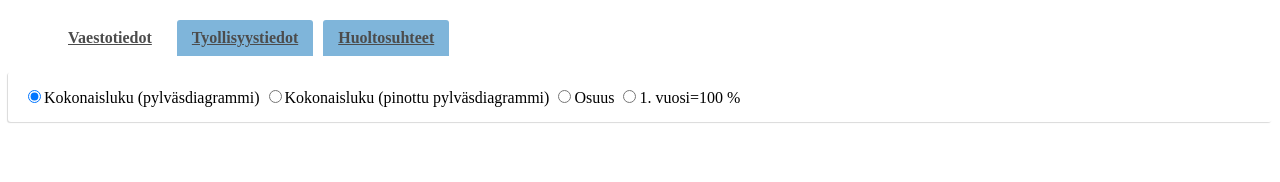
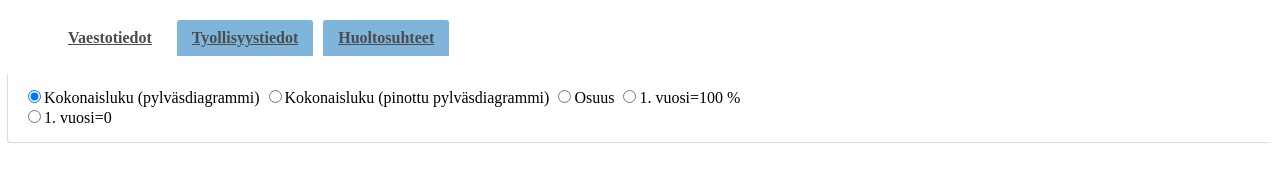
Before and after one commit to orani/orani.github.io, a Jekyll site: the page portfolio/project3/index.html, which Jekyll copies as it is, in a window 1280 px wide. Shown: the part 181-363 px from the top of the page. Built offline with Jekyll 4.4.1, drawn with Linux system fonts in a browser that asks for light colours; nearby versions of some CDN libraries; comment, search, counter and statistics services are not loaded.

Commit message:
Update index.html

```diff
--- a/portfolio/project3/index.html
+++ b/portfolio/project3/index.html
@@ -136,7 +136,8 @@ h1 {
 <input name="vaestotietokuva_tyyppi" id="vaestotietokuva_tyyppi_N" type="radio" value="kokonaisluku" checked=true >Kokonaisluku (pylväsdiagrammi)
 <input name="vaestotietokuva_tyyppi" id="vaestotietokuva_tyyppi_NP" type="radio" value="kokonaisluku_pinottu" >Kokonaisluku (pinottu pylväsdiagrammi)
 <input name="vaestotietokuva_tyyppi" id="vaestotietokuva_tyyppi_P" type="radio" value="prosentti" >Osuus
-<input name="vaestotietokuva_tyyppi" id="vaestotietokuva_tyyppi_0" type="radio" value="indeksi">1. vuosi=100 %<br>
+<input name="vaestotietokuva_tyyppi" id="vaestotietokuva_tyyppi_100" type="radio" value="indeksi">1. vuosi=100 %<br>
+<input name="vaestotietokuva_tyyppi" id="vaestotietokuva_tyyppi_0" type="radio" value="indeksi">1. vuosi=0<br>
 
 <div id="vaestotietokuva"></div>
  </div>
@@ -145,14 +146,16 @@ h1 {
 	<input name="tyollisyyskuva_tyyppi" id="tyollisyyskuva_tyyppi_N" type="radio" value="kokonaisluku" checked>Kokonaisluku (pylväsdiagrammi)
 	<input name="tyollisyyskuva_tyyppi" id="tyollisyyskuva_tyyppi_NP" type="radio" value="kokonaisluku_pinottu" checked>Kokonaisluku (pinottu pylväskaavio)
 	<input name="tyollisyyskuva_tyyppi" id="tyollisyyskuva_tyyppi_P" type="radio" value="prosentti" >Osuus
-	<input name="tyollisyyskuva_tyyppi" id="tyollisyyskuva_tyyppi_0" type="radio" value="indeksi" >1. vuosi=100 %<br>
+	<input name="tyollisyyskuva_tyyppi" id="tyollisyyskuva_tyyppi_100" type="radio" value="indeksi" >1. vuosi=100 %<br>
+	<input name="tyollisyyskuva_tyyppi" id="tyollisyyskuva_tyyppi_0" type="radio" value="indeksi" >1. vuosi=0<br>
 
        <div id="tyollisyyskuva"></div>
 </div>
 
         <div id="tab3" class="tab" onclick="raportti()">
 	<input name="huoltosuhdekuva_tyyppi" id="huoltosuhdekuva_tyyppi_N" type="radio" value="kokonaisluku" checked>Kokonaisluku
-	<input name="huoltosuhdekuva_tyyppi" id="huoltosuhdekuva_tyyppi_0" type="radio" value="indeksi" >1. vuosi=100 %<br>
+	<input name="huoltosuhdekuva_tyyppi" id="huoltosuhdekuva_tyyppi_100" type="radio" value="indeksi" >1. vuosi=100 %<br>
+	<input name="huoltosuhdekuva_tyyppi" id="huoltosuhdekuva_tyyppi_0" type="radio" value="indeksi" >1. vuosi=0<br>
 
        <div id="huoltosuhdekuva"></div>
 </div>
```
